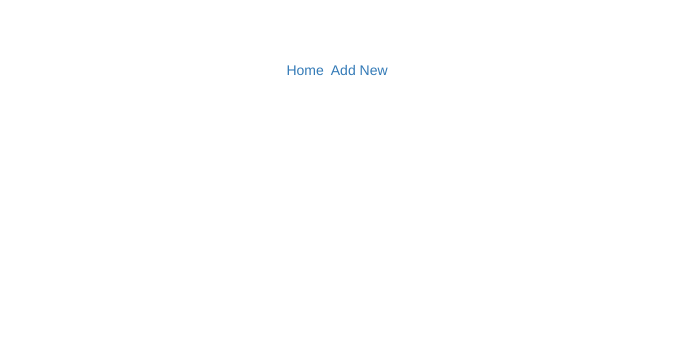
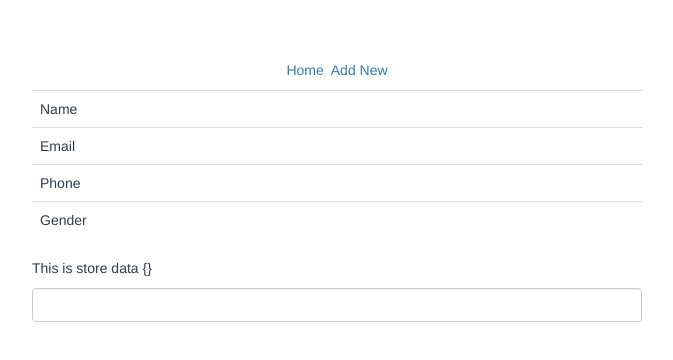
Before and after one commit to Nahid940/vue04012021, a Vue app: page /details/1 in a window 1280 px wide. Shown: the top 360 px of the page, without its empty margins (303-976 px from the left). Built offline with nearby package versions, Linux system fonts and the light colour scheme; no server answers.

Commit message:
Changes added

```diff
--- a/src/components/Edit.vue
+++ b/src/components/Edit.vue
@@ -117,7 +117,7 @@ export default {
             id:this.$route.params.id
         }
     },
-    mounted()
+    created()
     {
         Vue.axios.get('http://localhost:8080/api/employee/'+this.id).then((response) => {
             this.employee=response.data.employee
--- a/src/components/Home.vue
+++ b/src/components/Home.vue
@@ -6,7 +6,6 @@
 </template>
 
 <script>
-    import store from '../store/inex.js'
     import Table from '../components/table/Table.vue'
     export default {
         name: 'Home',
@@ -19,8 +18,9 @@
             Table
         },
         props: {},
-        mounted(){
-            this.number=store.getters.getCurrentNumber
+        created(){
+            this.number=this.$store.getters.getCurrentNumber
+            console.log(this.$store.state.employee)
         }
     }
 </script>
--- /dev/null
+++ b/src/components/employee/EmployeeDetails.vue
@@ -0,0 +1,90 @@
+<template>
+    <div class="details">
+        <div class="col-md-6 col-md-offset-3">
+            <table class="table">
+                <tbody>
+                    <tr>
+                        <td>Name</td>
+                        <td>{{employee.fname+" "+employee.lname}}</td>
+                    </tr>
+                    <tr>
+                        <td>Email</td>
+                        <td>{{employee.email}}</td>
+                    </tr>
+                    <tr>
+                        <td>Phone</td>
+                        <td>{{employee.phone}}</td>
+                    </tr>
+                    <tr>
+                        <td>Gender</td>
+                        <td><span v-if="employee.gender==1">Male</span><span v-else-if="employee.gender==2">Female</span></td>
+                    </tr>
+                </tbody>
+            </table>
+            <p>
+                This is store data
+                {{store_data}}
+            </p>
+
+            <input type="text" v-on:keyup="storeInputValue" class="form-control" v-model="input_value">
+
+            <p>{{this.$store.getters.getInputvalue}}</p>
+        </div>
+    </div>
+</template>
+
+<script>
+import Vue from 'vue';
+import axios from 'axios'
+import Vueaxios from 'vue-axios'
+Vue.use(Vueaxios,axios)
+
+export default {
+    name:'EmployeeDetails',
+    data(){
+        return{
+            employee:{
+                id:this.$route.params.id,
+                fname:'',
+                lname:'',
+                email:'',
+                phone:'',
+                age:'',
+                gender:'',
+                type:'',
+                dob:'',
+                options:'',
+                image:'',
+            },
+            value:0,
+            store_data:{},
+            input_value:null,
+            stored_input_value:null
+        }
+    },
+    methods:{
+        getData(id)
+        {
+            alert(id)
+        },
+        storeInputValue()
+        {
+            this.$store.commit('changeInputValue',this.input_value)
+        }
+    },
+    created()
+    {
+        Vue.axios.get('http://localhost:8080/api/employee/'+this.$route.params.id).then((response) => {
+            this.employee=response.data.employee,
+            // this.$store.dispatch('addEmployee',this.employee)
+            this.$store.commit('addEmployee',this.employee)
+            this.store_data=this.$store.state.employee
+            this.stored_input_value=this.$store.state.input_value
+        })
+    },
+    computed:
+    {
+
+    }
+}
+</script>
--- a/src/components/table/Table.vue
+++ b/src/components/table/Table.vue
@@ -17,13 +17,8 @@
             </thead>
 
             <tbody>
-<<<<<<< HEAD
-                <tr v-for='employee in employees' :key='employee.id'>
-                    <td>{{employee.id}}</td>
-=======
                 <tr v-for='(employee,i) in employees' :key='employee.id'>
                     <td>{{i+=1}}</td>
->>>>>>> 4f59624acb4b265723fefb027b178aae8334ee4f
                     <td>{{employee.fname+" "+employee.lname}}</td>
                     <td>{{employee.email}}</td>
                     <td>{{employee.phone}}</td>
@@ -36,6 +31,8 @@
                     <td v-else-if='employee.type==3'>Temporary</td>
                     <td v-else>-</td>
                     <td>
+                        <router-link class="btn btn-info btn-xs" :to="{name:'EmployeeDetails',params:{id:employee.id}}"><i class="fa fa-eye"></i></router-link>
+                        &nbsp;
                         <router-link :to="{name:'Edit',params:{id:employee.id}}" title="Edit" class="btn btn-primary btn-xs"><i class="fa fa-edit"></i></router-link>
                         &nbsp;
                         <a @click="onDelete(employee.id)" title="Delete" class="btn btn-danger btn-xs"><i class="fa fa-trash"></i></a>
@@ -60,7 +57,7 @@
                 employees:null
             }
         },
-        mounted()
+        created()
         {
             Vue.axios.get('http://localhost:8080/api/employee').then((response) => {
                 this.employees=response.data.employees
--- a/src/main.js
+++ b/src/main.js
@@ -1,10 +1,12 @@
 import Vue from 'vue'
 import App from './App.vue'
 import router from './router'
+import store from './store/index.js'
 
 Vue.config.productionTip = false
 
 new Vue({
   render: h => h(App),
-  router
+  router,
+  store
 }).$mount('#app')
--- a/src/router/index.js
+++ b/src/router/index.js
@@ -3,6 +3,7 @@ import Router from 'vue-router'
 import Home from "../components/Home.vue";
 import Create from '../components/Create.vue'
 import Edit from '../components/Edit.vue'
+import EmployeeDetails from '../components/employee/EmployeeDetails.vue'
 
 Vue.use(Router)
 
@@ -23,6 +24,12 @@ export default new Router({
             name:"Edit",
             component:Edit,
             props: route => ({ query: route.query.q })
+        },
+        {
+            path:'/details/:id',
+            name:"EmployeeDetails",
+            component:EmployeeDetails,
+            props: route => ({ query: route.query.q })
         }
     ],
     mode: 'history'
--- /dev/null
+++ b/src/store/index.js
@@ -0,0 +1,52 @@
+import Vue from 'vue'
+import Vuex from 'vuex'
+
+Vue.use(Vuex)
+
+export default new Vuex.Store({
+    state:{
+        number:566,
+        employee:{},
+        input_value:null
+    },
+    mutations:{
+        setNumber(state,payload){
+            state.number=payload
+        },
+        addEmployee(state,payload)
+        {
+            state.employee=payload
+        },
+        changeInputValue(state,payload)
+        {
+            state.input_value=payload
+        }
+    },
+    actions:{
+        async addEmployee({commit},employee_data)
+        {
+            commit("addEmployee",employee_data)
+        },
+        async addInputValue({commit},input_field_value)
+        {
+            commit("changeInputValue",input_field_value)
+        }
+    },
+    modules:{
+
+    },
+    getters:{
+        getCurrentNumber(state)
+        {
+            return state.number
+        },
+        getEmployee(state)
+        {
+            return state.employee
+        },
+        getInputvalue(state)
+        {
+            return state.input_value
+        }
+    }
+})
--- a/src/store/inex.js
+++ /dev/null
@@ -1,27 +0,0 @@
-import Vue from 'vue'
-import Vuex from 'vuex'
-
-Vue.use(Vuex)
-
-export default new Vuex.Store({
-    state:{
-        number:566
-    },
-    mutations:{
-        setNumber(state,payload){
-            state.number=payload
-        }
-    },
-    actions:{
-
-    },
-    modules:{
-
-    },
-    getters:{
-        getCurrentNumber(state)
-        {
-            return state.number
-        }
-    }
-})
```
Also changed, not shown: 1 other file (tests, documents, lock files or other folders).
